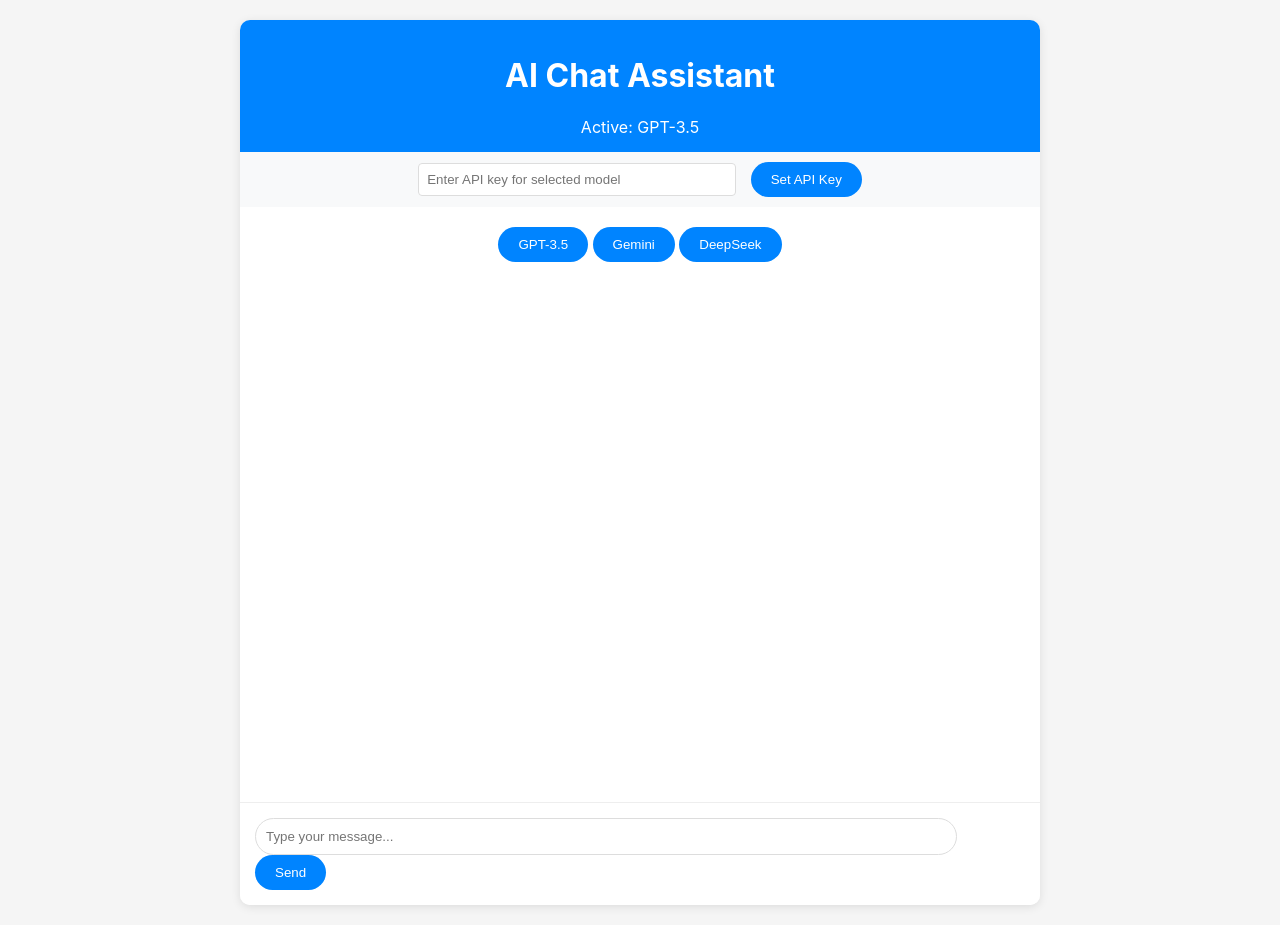
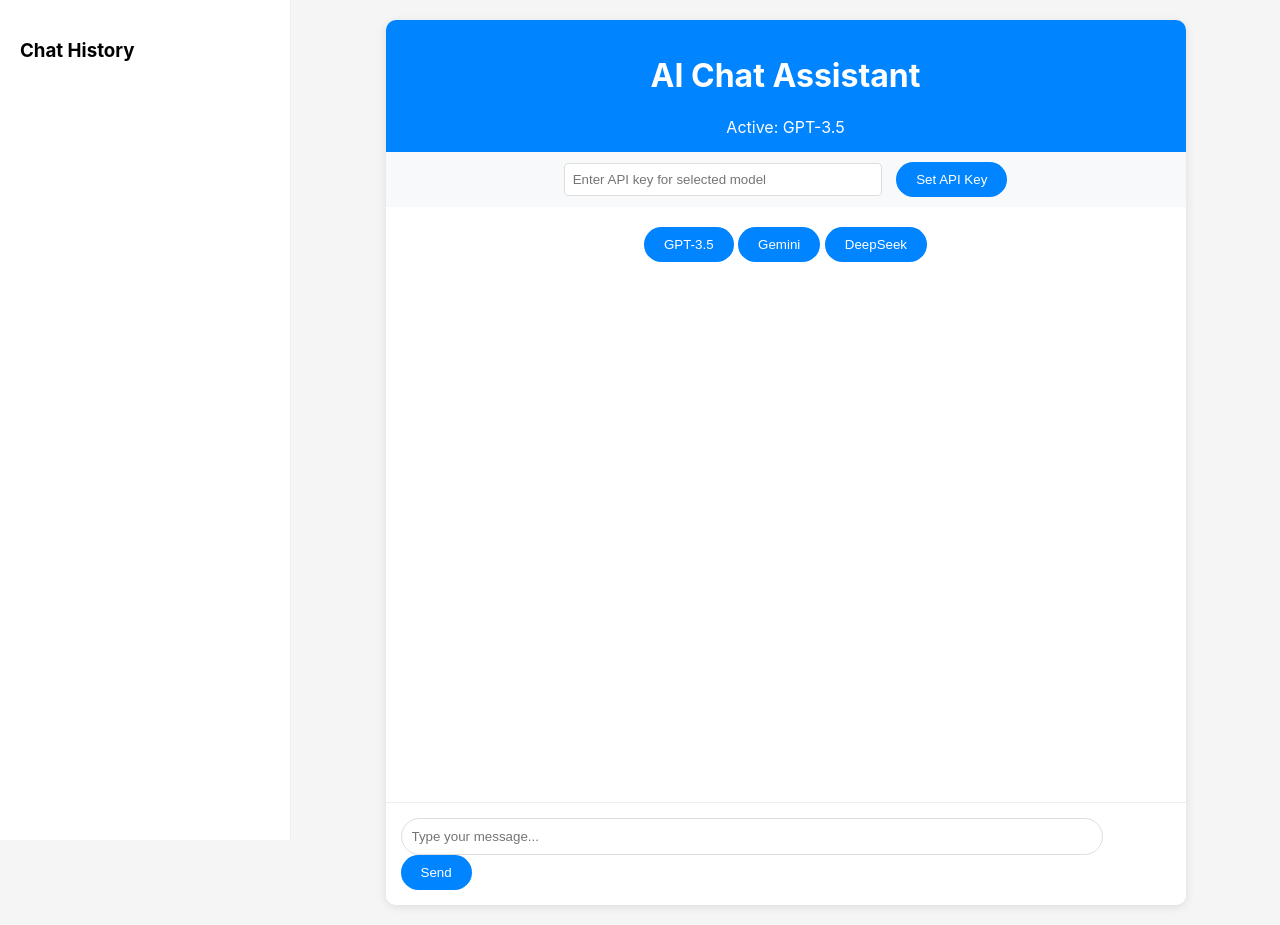
Before and after one commit to Adarshx22223/chatai, a Flask app: page / in a window 1280 px wide. Run offline with Flask 3, Linux system fonts and the light colour scheme; some libraries are stand-ins or nearby versions.

Commit message:
Assistant checkpoint: Added sidebar with chat history functionality
Assistant generated file changes:
- templates/chat.html: Add sidebar for chat history, Add chat history container, Add closing div for main-content, Update sendMessage to save chat history

---

User prompt:

add side bar for for chat history taking all code into consideration

````diff
--- a/templates/chat.html
+++ b/templates/chat.html
@@ -10,9 +10,33 @@
     <style>
         body {
             margin: 0;
-            padding: 20px;
+            padding: 0;
             font-family: -apple-system, BlinkMacSystemFont, 'Segoe UI', Roboto, Oxygen, Ubuntu, Cantarell, sans-serif;
             background-color: #f5f5f5;
+            display: flex;
+        }
+        .sidebar {
+            width: 250px;
+            background: white;
+            border-right: 1px solid #eee;
+            height: 100vh;
+            padding: 20px;
+            overflow-y: auto;
+        }
+        .chat-history-item {
+            padding: 10px;
+            margin-bottom: 8px;
+            background: #f8f9fa;
+            border-radius: 8px;
+            cursor: pointer;
+            transition: background 0.2s;
+        }
+        .chat-history-item:hover {
+            background: #e9ecef;
+        }
+        .main-content {
+            flex: 1;
+            padding: 20px;
         }
         .chat-container {
             max-width: 800px;
@@ -98,7 +122,12 @@
     </style>
 </head>
 <body>
-    <div class="chat-container">
+    <div class="sidebar" id="chatHistory">
+        <h3>Chat History</h3>
+        <!-- Chat history items will be added here -->
+    </div>
+    <div class="main-content">
+        <div class="chat-container">
         <div class="header">
             <h1>AI Chat Assistant</h1>
             <div id="activeModel">Active: GPT-3.5</div>
@@ -118,8 +147,45 @@
             <button onclick="sendMessage()">Send</button>
         </div>
     </div>
+    </div>
 
     <script>
+        // Store chat history
+        let chatHistory = [];
+
+        // Function to save chat to history
+        function saveChatToHistory(userMessage, botMessage) {
+            const chatItem = {
+                id: Date.now(),
+                userMessage,
+                botMessage,
+                timestamp: new Date().toLocaleTimeString()
+            };
+            chatHistory.unshift(chatItem);
+            updateChatHistorySidebar();
+        }
+
+        // Function to update chat history sidebar
+        function updateChatHistorySidebar() {
+            const historyContainer = document.getElementById('chatHistory');
+            const title = historyContainer.querySelector('h3');
+            historyContainer.innerHTML = '';
+            historyContainer.appendChild(title);
+
+            chatHistory.forEach(chat => {
+                const historyItem = document.createElement('div');
+                historyItem.className = 'chat-history-item';
+                historyItem.innerHTML = `
+                    <div>${chat.userMessage.substring(0, 30)}${chat.userMessage.length > 30 ? '...' : ''}</div>
+                    <small>${chat.timestamp}</small>
+                `;
+                historyItem.onclick = () => {
+                    addMessage(chat.userMessage, true);
+                    addMessage(chat.botMessage, false);
+                };
+                historyContainer.appendChild(historyItem);
+            });
+        }
         function formatCodeBlocks(message) {
             const codeBlockRegex = /```(\w+)?\n([\s\S]*?)```/g;
             return message.replace(codeBlockRegex, (match, language, code) => {
@@ -169,6 +235,7 @@
                     addMessage(`Error: ${data.error}`, false);
                 } else {
                     addMessage(data.reply, false);
+                    saveChatToHistory(message, data.reply);
                 }
             } catch (error) {
                 addMessage('Sorry, something went wrong. Please try again.', false);
````
